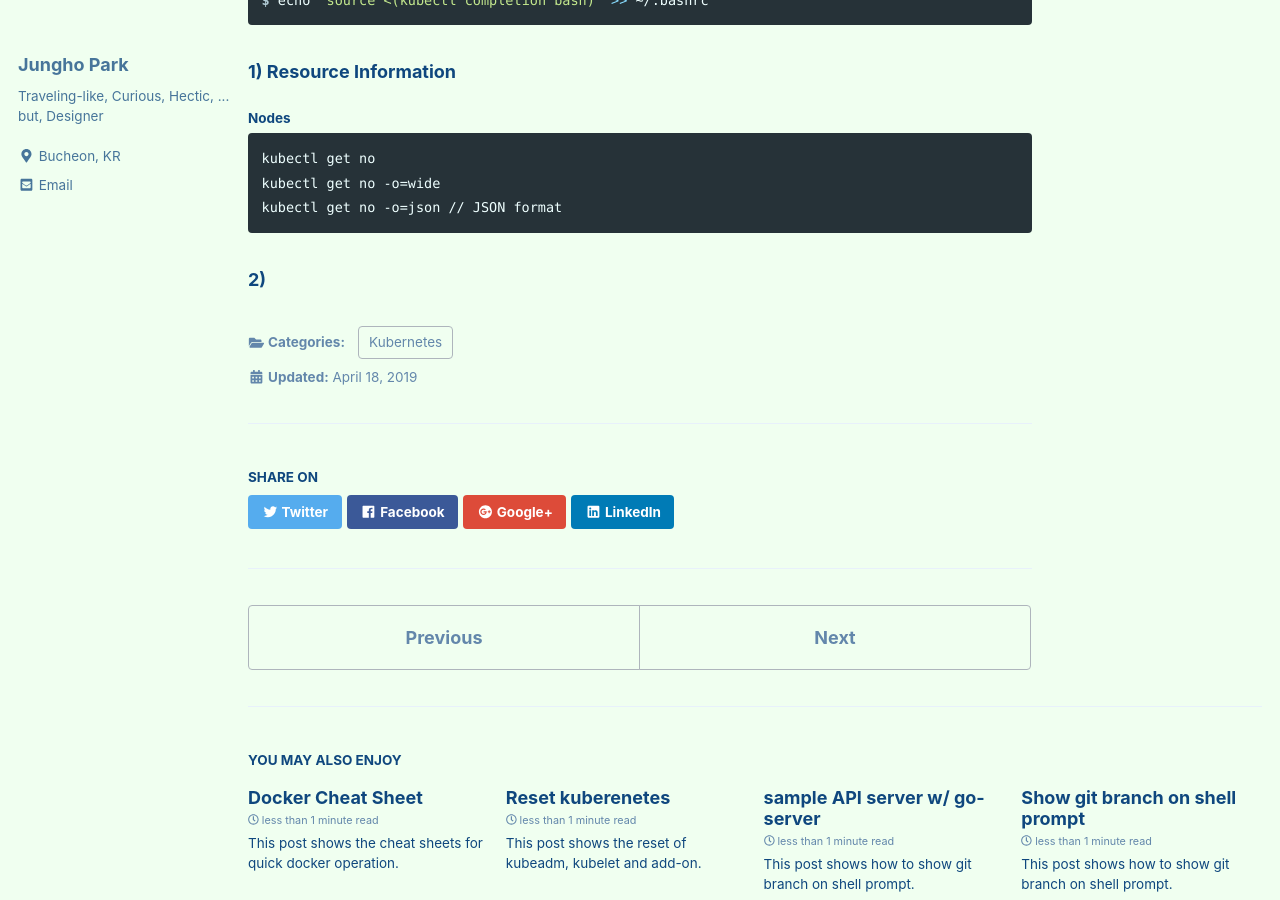
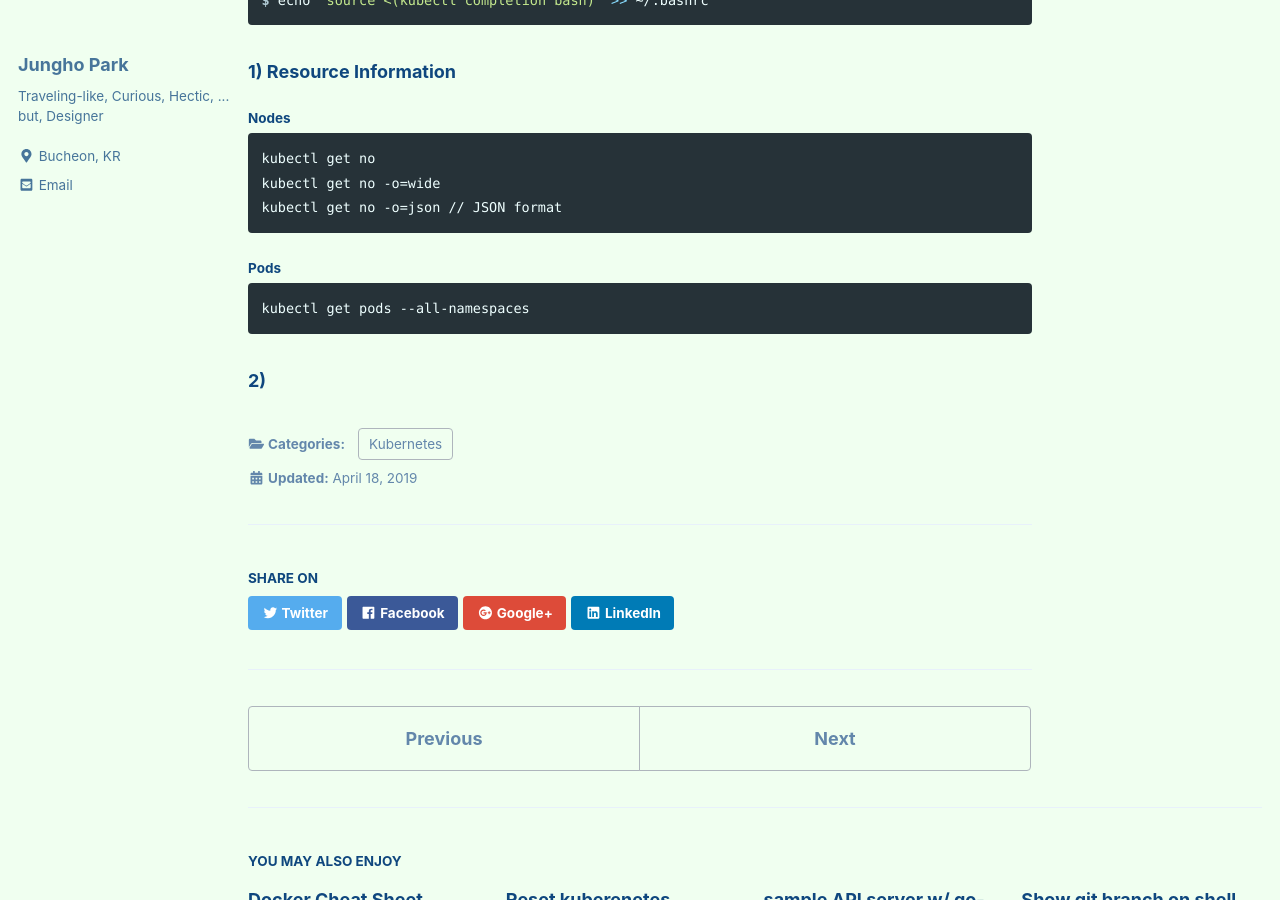
Before and after one commit to unipark00/tekrepo, a Jekyll site: the page built from _posts/2019-04-18-k8s-cheat-sheet.md, in a window 1280 px wide and 900 px high, scrolled down 349 px. Built offline with Jekyll 4.4.1, drawn with Linux system fonts in a browser that asks for light colours; cached includes are drawn as plain includes.

Commit message:
Update 2019-04-18-k8s-cheat-sheet.md

````diff
--- a/_posts/2019-04-18-k8s-cheat-sheet.md
+++ b/_posts/2019-04-18-k8s-cheat-sheet.md
@@ -23,4 +23,8 @@ kubectl get no
 kubectl get no -o=wide
 kubectl get no -o=json // JSON format
 ```
+#### Pods
+```console
+kubectl get pods --all-namespaces
+```
 ### 2)
````
